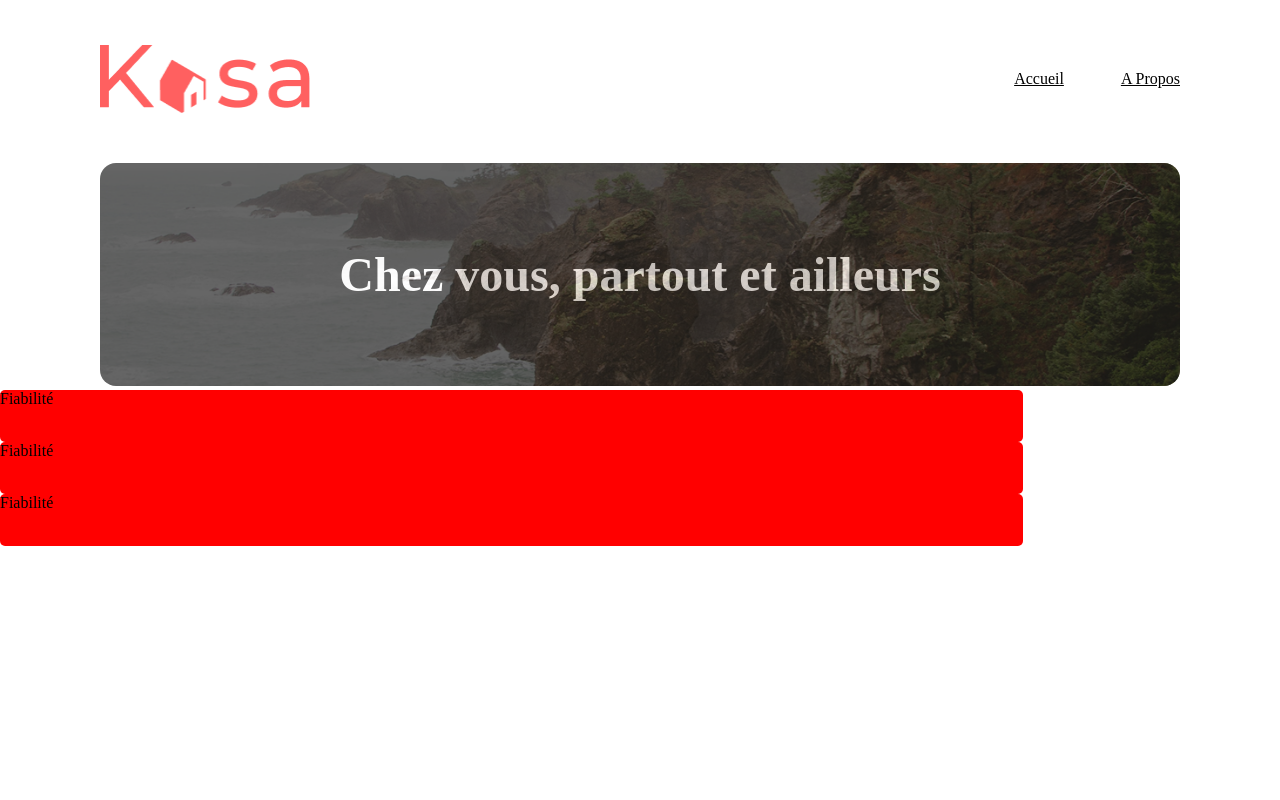
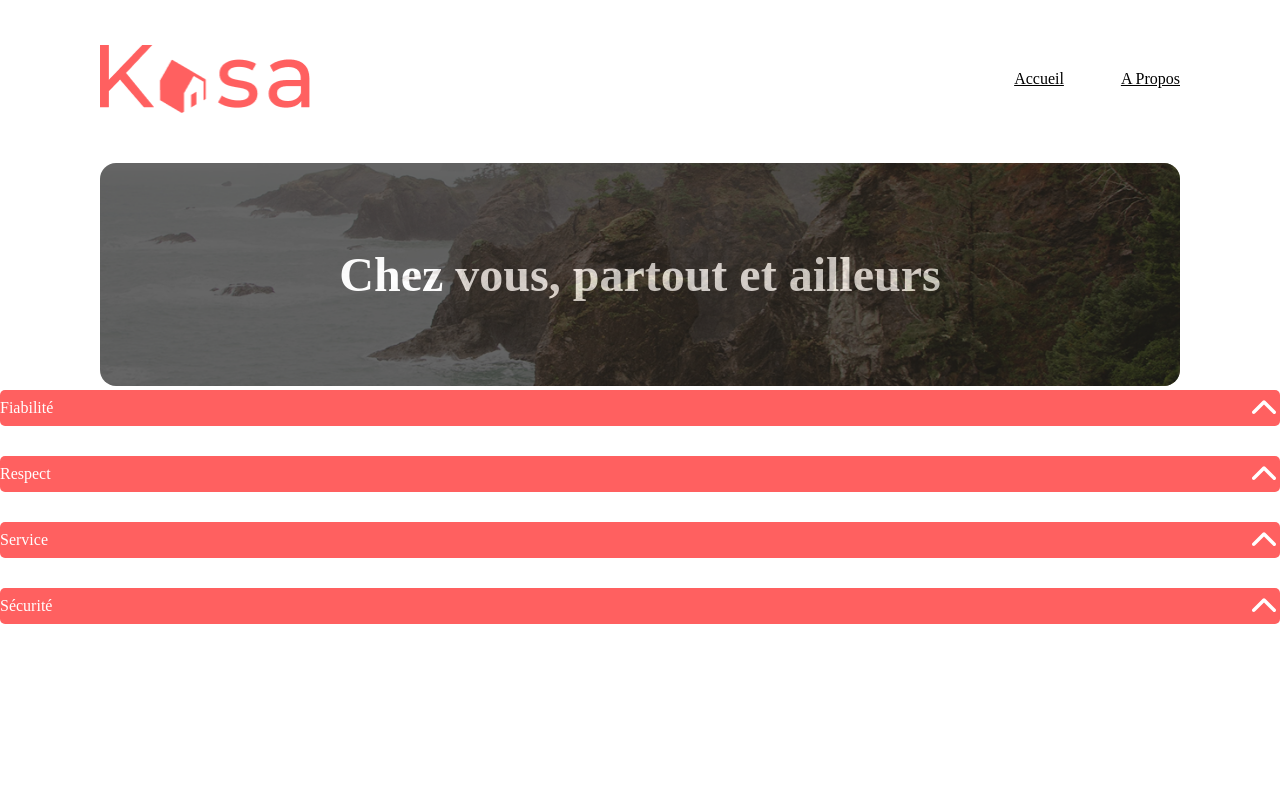
Before and after one commit to samcastel/kasa, a React (Vite) app: page /about in a window 1280 px wide. Shown: the top 800 px of the page. Built offline with nearby package versions, Linux system fonts and the light colour scheme.

Commit message:
drop-down

```diff
--- a/src/App.jsx
+++ b/src/App.jsx
@@ -1,9 +1,14 @@
 import { useState } from 'react'
 import "./style/app.scss"
+import { BrowserRouter, Routes, Route } from 'react-router-dom'
 import Header from './components/header'
 import Footer from './components/footer'
 import Banner from './components/banner'
 import DropDown from './components/drop-down'
+import Home from './pages/Home'
+import About from './pages/About'
+import Page404 from './pages/Page404'
+
 
 
 
@@ -11,13 +16,13 @@ function App() {
 
 
   return (
-    <main>
-      <div className='page-content'>
-        <Header />
-        <Banner />
-      </div>
-      <Footer />
-    </main>
+    <BrowserRouter>
+      <Routes>
+        <Route path='/' element={<Home />} />
+        <Route path='/about' element={<About />} />
+        <Route path='*' element={<Page404 />} />
+      </Routes>
+    </BrowserRouter>
   )
 }
 
--- a/src/components/drop-down.jsx
+++ b/src/components/drop-down.jsx
@@ -1,7 +1,28 @@
 import "../style/drop-down.scss"
+import { useState } from "react"
 
-export default function DropDown({title}){
+export default function DropDown({title, description}){
+    const [afficheDescr, setAfficheDescr] = useState(false)
+
+
     return (
-        <div className="drop">{title}</div>
+        <>
+
+                <div onClick={
+                    () => setAfficheDescr(!afficheDescr)
+                }
+
+                className="drop">
+
+                    <div className="drop_header">
+                        <div className="drop_header_title">{title}</div>
+                        <div className="drop_header_arrow"><img src="/assets/arrow_back.svg" alt="fleche" /></div>
+                    </div>
+
+                    <p className={afficheDescr ? "open drop_description" : "drop_description"}>{description}</p>
+                </div>
+
+        </>
+
     )
 }
--- a/src/components/header.jsx
+++ b/src/components/header.jsx
@@ -1,13 +1,13 @@
 
 import "../style/header.scss"
-
+import { Link } from "react-router-dom"
 const Header = () => {
     return(
         <header>
             <img src="/assets/LOGO-2.png" alt="logo kaza" />
             <nav>
-                <a href="">Accueil</a>
-                <a href="">A Propos</a>
+                <Link to="/">Accueil</Link>
+                <Link to="/about">A Propos</Link>
             </nav>
         </header>
     )
--- a/src/main.jsx
+++ b/src/main.jsx
@@ -1,10 +1,10 @@
 import { StrictMode } from 'react'
 import { createRoot } from 'react-dom/client'
 import App from './App.jsx'
-import About from './pages/about.jsx'
+
 
 createRoot(document.getElementById('root')).render(
   <StrictMode>
-    <About />
+    <App />
   </StrictMode>
 )
--- /dev/null
+++ b/src/pages/Home.jsx
@@ -0,0 +1,16 @@
+import "../style/home.scss"
+import Header from '../components/header'
+import Footer from '../components/footer'
+
+export default function Home(){
+    return (
+    <main>
+        <div>
+            <Header />
+        </div>
+        <div>
+            <Footer />
+        </div>
+    </main>
+    )
+}
--- /dev/null
+++ b/src/pages/Page404.jsx
@@ -0,0 +1,22 @@
+import "../style/page404.scss"
+import Header from '../components/header'
+import Footer from '../components/footer'
+import { Link } from "react-router-dom"
+
+export default function Page404(){
+    return(
+        <main>
+
+            <div className='page-content'>
+                <Header />
+                <div className="e404-content">
+                    <h1>404</h1>
+                    <p>Oups! La page que vous demandez n'existe pas.</p>
+                    <Link to="/">Retourner sur la page d’accueil</Link>
+                </div>
+            </div>
+
+            <Footer />
+        </main>
+    )
+}
--- a/src/pages/about.jsx
+++ b/src/pages/about.jsx
@@ -7,15 +7,19 @@ import Banner from '../components/banner'
 const data = [
     {
         title: "Fiabilité",
-        description: "Les annonces postées sur Kasa garantissent une fiabilité totale. Les photos sont conformes aux logements, et toutes les informations sont régulièrement vérifiées  par nos équipes."
+        description: "Les annonces postées sur Kasa garantissent une fiabilité totale. Les photos sont conformes aux logements, et toutes les informations sont régulièrement vérifiées par nos équipes."
     },
     {
-        title: "Fiabilité",
-        description: "Les annonces postées sur Kasa garantissent une fiabilité totale. Les photos sont conformes aux logements, et toutes les informations sont régulièrement vérifiées  par nos équipes."
+        title: "Respect",
+        description: "La bienveillance fait partie des valeurs fondatrices de Kasa. Tout comportement discriminatoire ou de perturbation du voisinage entraînera une exclusion de notre plateforme."
     },
     {
-        title: "Fiabilité",
-        description: "Les annonces postées sur Kasa garantissent une fiabilité totale. Les photos sont conformes aux logements, et toutes les informations sont régulièrement vérifiées  par nos équipes."
+        title: "Service",
+        description: "La qualité du service est au cœur de notre engagement chez Kasa. Nous veillons à ce que chaque interaction, que ce soit avec nos hôtes ou nos locataires, soit empreinte de respect et de bienveillance."
+    },
+    {
+        title: "Sécurité",
+        description: "La sécurité est la priorité de Kasa. Aussi bien pour nos hôtes que pour les voyageurs, chaque logement correspond aux critères de sécurité établis par nos services. En laissant une note aussi bien à l'hôte qu'au locataire, cela permet à nos équipes de vérifier que les standards sont bien respectés. Nous organisons également des ateliers sur la sécurité domestique pour nos hôtes."
     }
 ]
 
@@ -25,7 +29,9 @@ const About = () => {
       <div className='page-content'>
         <Header />
         <Banner />
-        {data.map((element) => <DropDown title={element.title}/> )}
+        <div className="drop-container">
+          {data.map((element) => <DropDown key={element.title} title={element.title} description={element.description}/> )}
+        </div>
       </div>
       <Footer />
     </main>
--- a/src/style/app.scss
+++ b/src/style/app.scss
@@ -1,8 +1,12 @@
+@import url('https://fonts.googleapis.com/css2?family=Montserrat:ital,wght@0,100..900;1,100..900&display=swap');
 
 body, html{
     margin: 0;
+    font-family: "Monserrat";
 }
-
+h1, h2, h3{
+    margin: 0;
+}
 main{
 
     display: flex;
@@ -10,6 +14,8 @@ main{
     justify-content: space-between;
 
     .page-content{
+        display: flex;
+        flex-direction: column;
         min-height: 100vh;
     }
 
--- a/src/style/drop-down.scss
+++ b/src/style/drop-down.scss
@@ -1,6 +1,35 @@
+@use "./settings.scss" as *;
+
 .drop{
-    width: 1023px;
-    height: 52px;
-    background-color: red;
+
+    background-color: $primary;
     border-radius: 5px;
+
+    &_header{
+        display: flex;
+        flex-direction: row;
+        justify-content: space-between;
+        align-items: center;
+
+        &_title{
+            color: white;
+        }
+    }
+
+    &_description{
+        height: 0;
+        overflow: hidden;
+        margin: 0;
+
+        &.open{
+            height: auto;
+        }
+     }
+
 }
+
+.drop-container{
+    display: flex;
+    flex-direction: column;
+    gap: 30px;
+}
--- /dev/null
+++ b/src/style/page404.scss
@@ -0,0 +1,18 @@
+@use "./settings.scss" as *;
+
+.e404-content{
+    display: flex;
+    flex-direction: column;
+    justify-content: center;
+    align-items: center;
+    gap: 129px;
+    flex: 1;
+
+    h1, p{
+        color: $primary;
+    }
+
+    h1{
+        font-size: 288px;
+    }
+}
--- /dev/null
+++ b/src/style/settings.scss
@@ -0,0 +1 @@
+$primary: #FF6060;
```
Also changed, not shown: public/assets/arrow_back.svg (added), src/style/home.scss (added).
